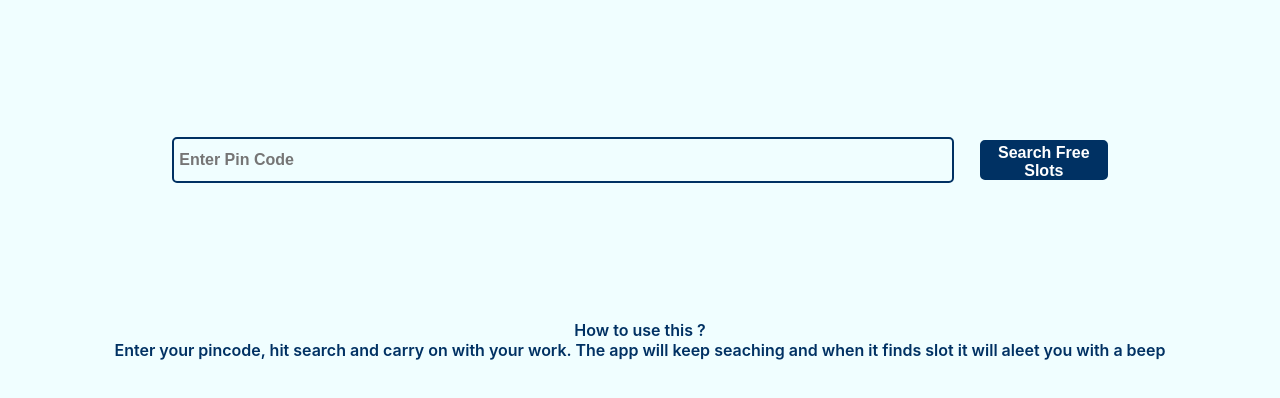
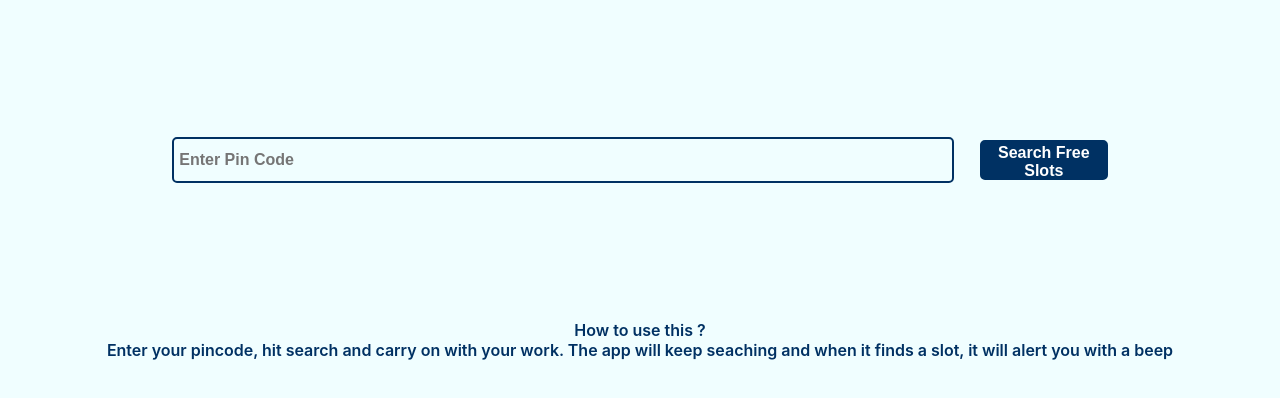
Before and after one commit to TheCraftOfCode/CoWin-Free-Slot-Alert, a React (Create React App) app: page / in a window 1280 px wide. Shown: the top 398 px of the page. Built offline with nearby package versions, Linux system fonts and the light colour scheme.

Commit message:
Fixed a typo

```diff
--- a/src/App.js
+++ b/src/App.js
@@ -52,7 +52,7 @@ function App() {
         />
 
         <div>How to use this ?</div>
-        <div>Enter your pincode, hit search and carry on with your work. The app will keep seaching and when it finds slot it will aleet you with a beep</div>
+        <div>Enter your pincode, hit search and carry on with your work. The app will keep seaching and when it finds a slot, it will alert you with a beep</div>
 
         <br />
         {centers ?
```
